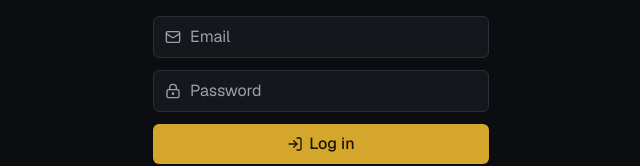
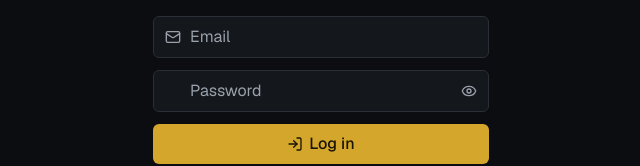
Before and after one commit to ashishkuldeep23/ets_listy, a Next.js app: page /login in a window 1280 px wide. Shown: the part 336-502 px from the top of the page, without its empty margins (319-959 px from the left). Built offline with nearby package versions, Linux system fonts and the light colour scheme.

Commit message:
pass show and hide done

```diff
--- a/src/components/AuthForm.tsx
+++ b/src/components/AuthForm.tsx
@@ -9,6 +9,7 @@ import { useRouter, useSearchParams } from "next/navigation";
 import { useState, type ChangeEvent, type FormEvent, type ReactNode } from "react";
 import { ListChecks, LoaderCircle, LockKeyhole, LogIn, Mail, UserPlus, UserRound } from "lucide-react";
 import ErrorText from "@/components/ErrorText";
+import PasswordInput from "@/components/PasswordInput";
 import { safeNextPath } from "@/lib/safeRedirect";
 
 interface AuthFormProps {
@@ -113,15 +114,14 @@ export default function AuthForm({ mode, passwordAllowed, googleAllowed }: AuthF
           />
         </Field>
         <Field icon={<LockKeyhole />}>
-          <input
-            type="password"
+          <PasswordInput
             value={form.password}
             onChange={update("password")}
             placeholder={isSignup ? "Password (min 8 characters)" : "Password"}
             autoComplete={isSignup ? "new-password" : "current-password"}
             minLength={isSignup ? 8 : undefined}
             required
-            className="input w-full pl-9"
+            className="pl-9"
           />
         </Field>
 
--- /dev/null
+++ b/src/components/PasswordInput.tsx
@@ -0,0 +1,34 @@
+"use client";
+
+// A password input with an eye button to show or hide what was typed, so a
+// typo can be seen before submitting. Use for every password field.
+
+import { useState, type ComponentProps } from "react";
+import { Eye, EyeOff } from "lucide-react";
+
+type PasswordInputProps = Omit<ComponentProps<"input">, "type">;
+
+export default function PasswordInput({ className = "", ...props }: PasswordInputProps) {
+  const [visible, setVisible] = useState(false);
+  const label = visible ? "Hide password" : "Show password";
+  const Icon = visible ? EyeOff : Eye;
+
+  return (
+    <span className="relative block w-full">
+      <input {...props} type={visible ? "text" : "password"} className={`input w-full pr-10 ${className}`} />
+      <button
+        // Not "submit": inside a form, a plain button would send it.
+        type="button"
+        onClick={() => setVisible((v) => !v)}
+        // Keeps the cursor in the input while toggling.
+        onMouseDown={(e) => e.preventDefault()}
+        aria-pressed={visible}
+        title={label}
+        className="absolute top-1/2 right-2 -translate-y-1/2 rounded p-1 text-muted transition-colors hover:text-fg focus-visible:text-accent focus-visible:outline-none"
+      >
+        <Icon className="size-4" aria-hidden />
+        <span className="sr-only">{label}</span>
+      </button>
+    </span>
+  );
+}
--- a/src/components/ProfileView.tsx
+++ b/src/components/ProfileView.tsx
@@ -11,6 +11,7 @@ import Avatar from "@/components/Avatar";
 import ErrorText from "@/components/ErrorText";
 import ItemForm, { type ItemFormValues } from "@/components/ItemForm";
 import Loading from "@/components/Loading";
+import PasswordInput from "@/components/PasswordInput";
 import ProgressBar from "@/components/ProgressBar";
 import StatusBadge from "@/components/StatusBadge";
 import { useSavedItems } from "@/hooks/useSavedItems";
@@ -289,13 +290,15 @@ function EditProfileDialog({
 
   const setPassword = (field: keyof typeof passwords) => (e: ChangeEvent<HTMLInputElement>) =>
     setPasswords((p) => ({ ...p, [field]: e.target.value }));
+  // Shown while typing, and blocks Save: no "forgot password" exists, so a typo would lock the person out.
+  // Waits for the confirm field, so it doesn't complain before there is anything to compare.
+  const passwordsDiffer = passwords.confirm !== "" && passwords.next !== passwords.confirm;
 
   async function save(e: FormEvent<HTMLFormElement>) {
     e.preventDefault();
     const trimmed = name.trim();
     if (!trimmed) return setError("Please enter your name");
-    // No "forgot password" exists, so a typo here would lock the person out.
-    if (passwords.next !== passwords.confirm) return setError("The new passwords don't match");
+    if (passwordsDiffer) return;
     const changingPassword = passwords.next !== "";
     if (trimmed === user.name && !changingPassword) return ref.current?.close();
     setSaving(true);
@@ -380,39 +383,35 @@ function EditProfileDialog({
             {passwordStatus.hasPassword && (
               <label className="flex flex-col gap-1 text-sm">
                 Current password
-                <input
-                  type="password"
+                <PasswordInput
                   value={passwords.current}
                   onChange={setPassword("current")}
                   required={passwords.next !== ""}
                   autoComplete="current-password"
-                  className="input"
                 />
               </label>
             )}
             <label className="flex flex-col gap-1 text-sm">
               New password
-              <input
-                type="password"
+              <PasswordInput
                 value={passwords.next}
                 onChange={setPassword("next")}
                 minLength={LIMITS.PASSWORD_MIN}
                 placeholder={`At least ${LIMITS.PASSWORD_MIN} characters`}
                 autoComplete="new-password"
-                className="input"
               />
             </label>
             <label className="flex flex-col gap-1 text-sm">
               Confirm new password
-              <input
-                type="password"
+              <PasswordInput
                 value={passwords.confirm}
                 onChange={setPassword("confirm")}
                 required={passwords.next !== ""}
                 autoComplete="new-password"
-                className="input"
+                aria-invalid={passwordsDiffer}
               />
             </label>
+            <ErrorText message={passwordsDiffer ? "The new passwords don't match" : ""} />
           </fieldset>
         )}
 
@@ -422,7 +421,7 @@ function EditProfileDialog({
           <button type="button" onClick={() => ref.current?.close()} className="btn-ghost text-sm">
             Cancel
           </button>
-          <button className="btn-primary text-sm" disabled={saving || !name.trim()}>
+          <button className="btn-primary text-sm" disabled={saving || !name.trim() || passwordsDiffer}>
             {saving ? "Saving…" : "Save"}
           </button>
         </div>
```
Also changed, not shown: 1 other file (tests, documents, lock files or other folders).
